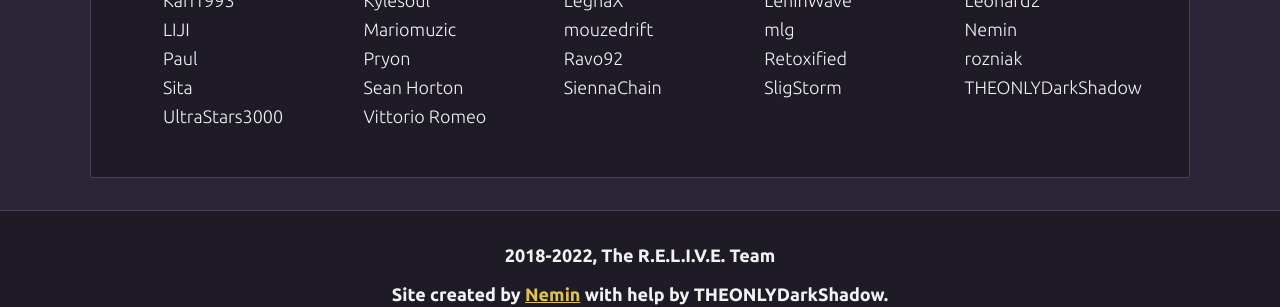
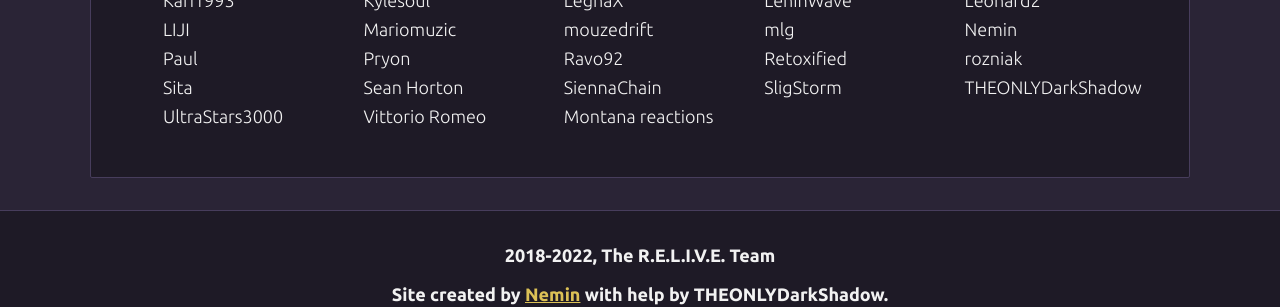
Before and after one commit to AliveTeam/AliveTeam.github.io, a Jekyll site: the page built from index.html, in a window 1280 px wide and 900 px high, scrolled down 3681 px. Shown: the part 561-868 px from the top of the window. Built offline with Jekyll 4.4.1, drawn with Linux system fonts in a browser that asks for light colours.

Commit message:
Update index.html

```diff
--- a/index.html
+++ b/index.html
@@ -272,6 +272,7 @@
           <li>THEONLYDarkShadow</li>
           <li>UltraStars3000</li>
           <li>Vittorio Romeo</li>
+          <li>Montana reactions</li>
         </ul>
       </div>
     </div>
```
